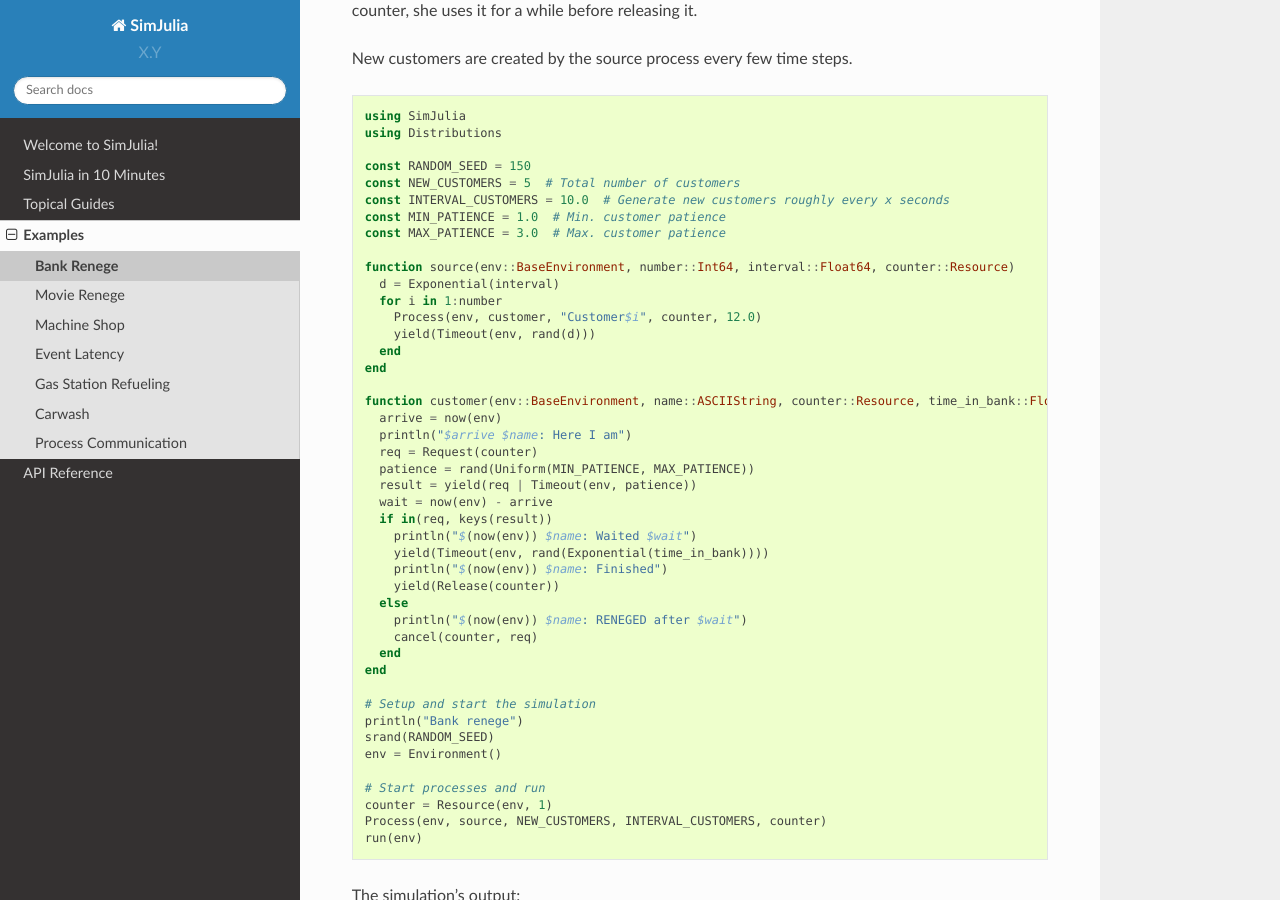
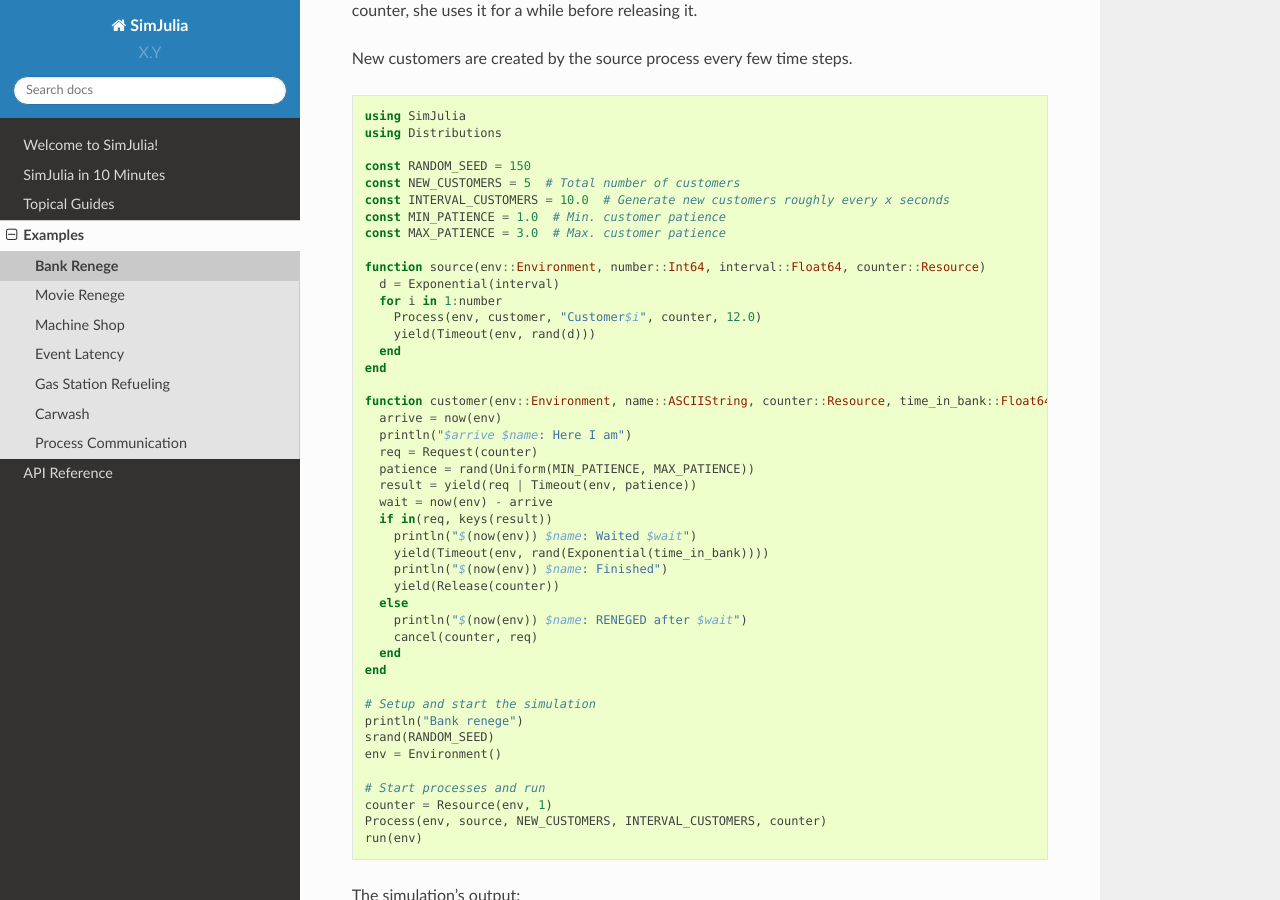
Before and after one commit to JuliaDynamics/ConcurrentSim.jl, a Sphinx documentation site: the page built from docs/source/examples/1_bank_renege.rst, in a window 1280 px wide and 900 px high, scrolled down 377 px. Built offline with Sphinx 7.4.7 and the Read the Docs theme 2.0.0, drawn with Linux system fonts in a browser that asks for light colours.

Commit message:
Update doc

```diff
--- a/docs/source/10_min/3_process_interaction.rst
+++ b/docs/source/10_min/3_process_interaction.rst
@@ -63,7 +63,7 @@ An interrupt is thrown into process functions as an :class:`InterruptException`
 
   julia> function driver(env::Environment, car_proc::Process)
            yield(Timeout(env, 3.0))
-           yield(Interrupt(car_proc))
+           yield(Interruption(car_proc))
          end
   driver (generic function with 1 method)
 
--- a/docs/source/examples/1_bank_renege.rst
+++ b/docs/source/examples/1_bank_renege.rst
@@ -23,7 +23,7 @@ New customers are created by the source process every few time steps.
   const MIN_PATIENCE = 1.0  # Min. customer patience
   const MAX_PATIENCE = 3.0  # Max. customer patience
 
-  function source(env::BaseEnvironment, number::Int64, interval::Float64, counter::Resource)
+  function source(env::Environment, number::Int64, interval::Float64, counter::Resource)
     d = Exponential(interval)
     for i in 1:number
       Process(env, customer, "Customer$i", counter, 12.0)
@@ -31,7 +31,7 @@ New customers are created by the source process every few time steps.
     end
   end
 
-  function customer(env::BaseEnvironment, name::ASCIIString, counter::Resource, time_in_bank::Float64)
+  function customer(env::Environment, name::ASCIIString, counter::Resource, time_in_bank::Float64)
     arrive = now(env)
     println("$arrive $name: Here I am")
     req = Request(counter)
--- a/docs/source/examples/2_movie_renege.rst
+++ b/docs/source/examples/2_movie_renege.rst
@@ -45,7 +45,7 @@ Moviegoers are generated by the customer arrivals process. It also chooses a mov
     end
   end
 
-  function moviegoer(env::BaseEnvironment, movie::ASCIIString, num_tickets::Int64, theater::Theater)
+  function moviegoer(env::Environment, movie::ASCIIString, num_tickets::Int64, theater::Theater)
     req = Request(theater.counter)
     result = yield(req | theater.sold_out[movie])
     if in(theater.sold_out[movie], keys(result))
@@ -66,7 +66,7 @@ Moviegoers are generated by the customer arrivals process. It also chooses a mov
     end
   end
 
-  function customer_arrivals(env::BaseEnvironment, theater::Theater)
+  function customer_arrivals(env::Environment, theater::Theater)
     t = Exponential(0.5)
     d = DiscreteUniform(1, 3)
     n = DiscreteUniform(1, 6)
--- a/docs/source/topical_guides/2_environments.rst
+++ b/docs/source/topical_guides/2_environments.rst
@@ -21,7 +21,7 @@ The most important method in this section is :func:`run()`:
    .. code-block:: julia
 
       while true
-        yield Timeout(env, 1.0)
+        yield(Timeout(env, 1.0))
       end
 
    :func:`run(env) <run>` will never terminate unless you kill your script by pressing Ctrl-C.
--- a/docs/source/topical_guides/4_process_interactions.rst
+++ b/docs/source/topical_guides/4_process_interactions.rst
@@ -110,7 +110,7 @@ Fortunate coincidence, there is indeed a way to do exactly this. You can call th
       charging = Process(env, bat_ctrl)
       parking = Timeout(env, 60.0)
       yield(charging | parking)
-      if !done(charging)
+      if !is_process_done(charging)
         yield(Interrupt(charging, "Need to go!"))
       end
       println("Stop parking at $(now(env))")
--- a/docs/source/topical_guides/5_shared_resources.rst
+++ b/docs/source/topical_guides/5_shared_resources.rst
@@ -38,7 +38,7 @@ Resources can be used by a limited number of processes at a time (e.g., a gas st
 
 Requesting a resources is modeled as “putting a process’ token into the resources” and releasing a resources correspondingly as “getting a process’ token out of the resource”. Releasing a resource will always succeed immediately. Requesting and releasing a resource is done by yielding a request / release event. The request event has the following constructor :func:`Request(res::Resource, priority::Int64=0, preempt::Bool=false) <Request>` and the release event :func:`Release(res::Resource) <Release>`.
 
-The :class:`Resource` is conceptually a semaphore. The only argument of its constructor – apart from the obligatory reference to an Environment – is its capacity. It must be a positive number and defaults to 1: :func:`Resource(env::BaseEnvironment, capacity::Int=1) <Resource>`.
+The :class:`Resource` is conceptually a semaphore. The only argument of its constructor – apart from the obligatory reference to an Environment – is its capacity. It must be a positive number and defaults to 1: :func:`Resource(env::AbstractEnvironment, capacity::Int=1) <Resource>`.
 
 Instead of just counting its current users, it stores the requesting process as an “access token” for each user. This is, for example, useful for adding preemption (see further).
 
```
Also changed, not shown: other parts of docs/source/topical_guides/5_shared_resources.rst (+1 -1 lines).
